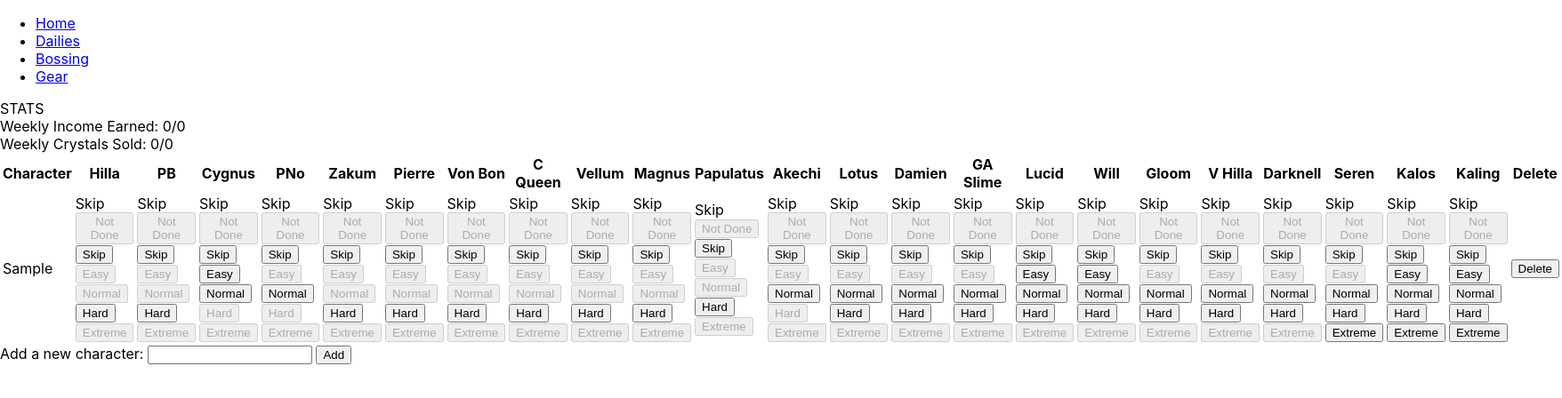
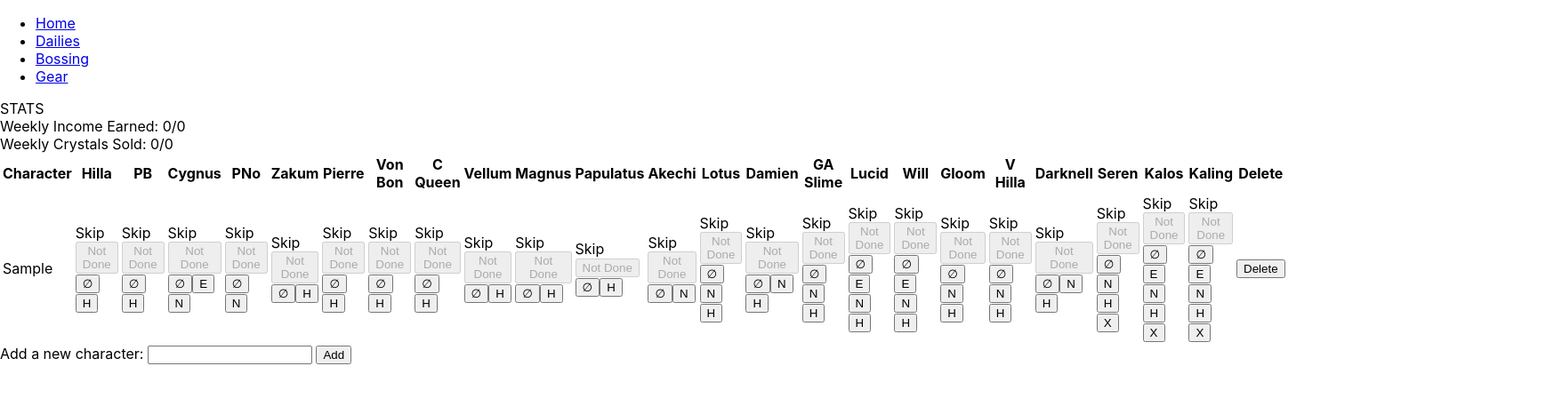
Before and after one commit to Sorbies/maplestoryapp, a React (Create React App) app: page /bossing in a window 1280 px wide. Both pictures are taken after typing "Sample" into the empty fields and a click on the button "Add". Shown: the top 448 px of the page at 89% size, 1756 px wide, since content can reach past the window. Built offline with nearby package versions, Linux system fonts and the light colour scheme.

Commit message:
changed removed button to hidden button

```diff
--- a/src/pages/bossing/table/container/BossingTableEditor.js
+++ b/src/pages/bossing/table/container/BossingTableEditor.js
@@ -12,7 +12,7 @@ function BossingTableEditor(props) {
                 for (let difficulty = 1; difficulty <= 5; difficulty++) {
                     if (bosses[bossIndex][difficulty] === 0) {
                         let button = document.getElementById("c" + charIndex + "b" + bossIndex + "d" + difficulty);
-                        button.setAttribute("disabled", true);
+                        button.setAttribute("hidden", true);
                     }
                 }
             }
--- a/src/pages/bossing/table/presentational/BossingTable.js
+++ b/src/pages/bossing/table/presentational/BossingTable.js
@@ -55,30 +55,31 @@ function BossingTable(props) {
                                         onClick={() => props.handleProgress(charIndex, bossIndex)}>
                                     {props.charProgress[charIndex][bossIndex] ? "Clear" : "Not Done"}
                                 </button>
+                                <br/>
                                 <button type="button"         key={"c" + charIndex + "b" + bossIndex + "d" + 1}
                                         className="difficulty" id={"c" + charIndex + "b" + bossIndex + "d" + 1}
                                         onClick={() => {props.handleDifficulty(1, charIndex, bossIndex)}}>
-                                    Skip
+                                    ∅
                                 </button>
                                 <button type="button"         key={"c" + charIndex + "b" + bossIndex + "d" + 2}
                                         className="difficulty" id={"c" + charIndex + "b" + bossIndex + "d" + 2}
                                         onClick={() => {props.handleDifficulty(2, charIndex, bossIndex)}}>
-                                    Easy
+                                    E
                                 </button>
                                 <button type="button"         key={"c" + charIndex + "b" + bossIndex + "d" + 3}
                                         className="difficulty" id={"c" + charIndex + "b" + bossIndex + "d" + 3}
                                         onClick={() => {props.handleDifficulty(3, charIndex, bossIndex)}}>
-                                    Normal
+                                    N
                                 </button>
                                 <button type="button"         key={"c" + charIndex + "b" + bossIndex + "d" + 4}
                                         className="difficulty" id={"c" + charIndex + "b" + bossIndex + "d" + 4}
                                         onClick={() => {props.handleDifficulty(4, charIndex, bossIndex)}}>
-                                    Hard
+                                    H
                                 </button>
                                 <button type="button"         key={"c" + charIndex + "b" + bossIndex + "d" + 5}
                                         className="difficulty" id={"c" + charIndex + "b" + bossIndex + "d" + 5}
                                         onClick={() => {props.handleDifficulty(5, charIndex, bossIndex)}}>
-                                    Extreme
+                                    X
                                 </button>
                             </td>
                         )})}
```
Also changed, not shown: devlog.txt.
